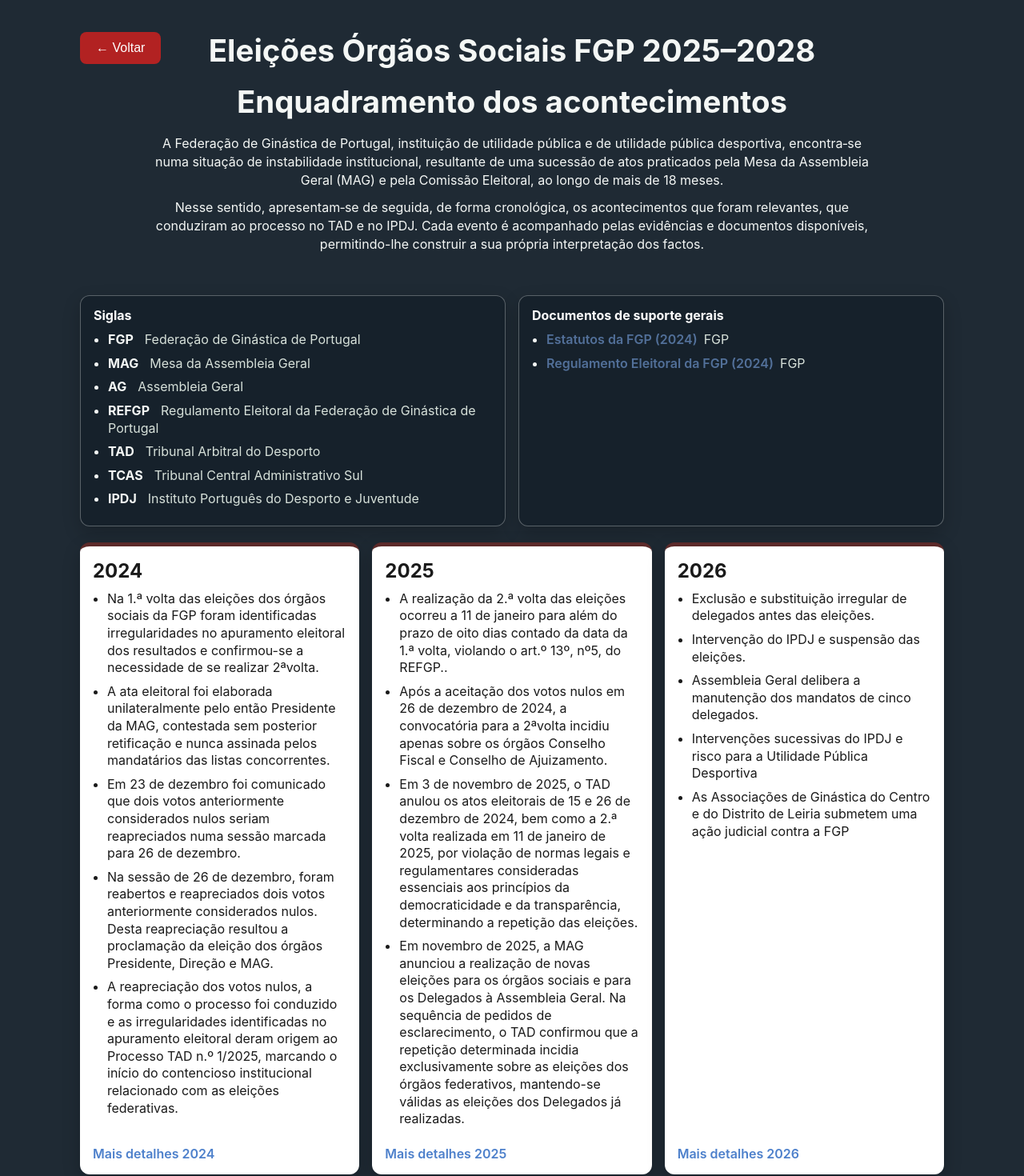
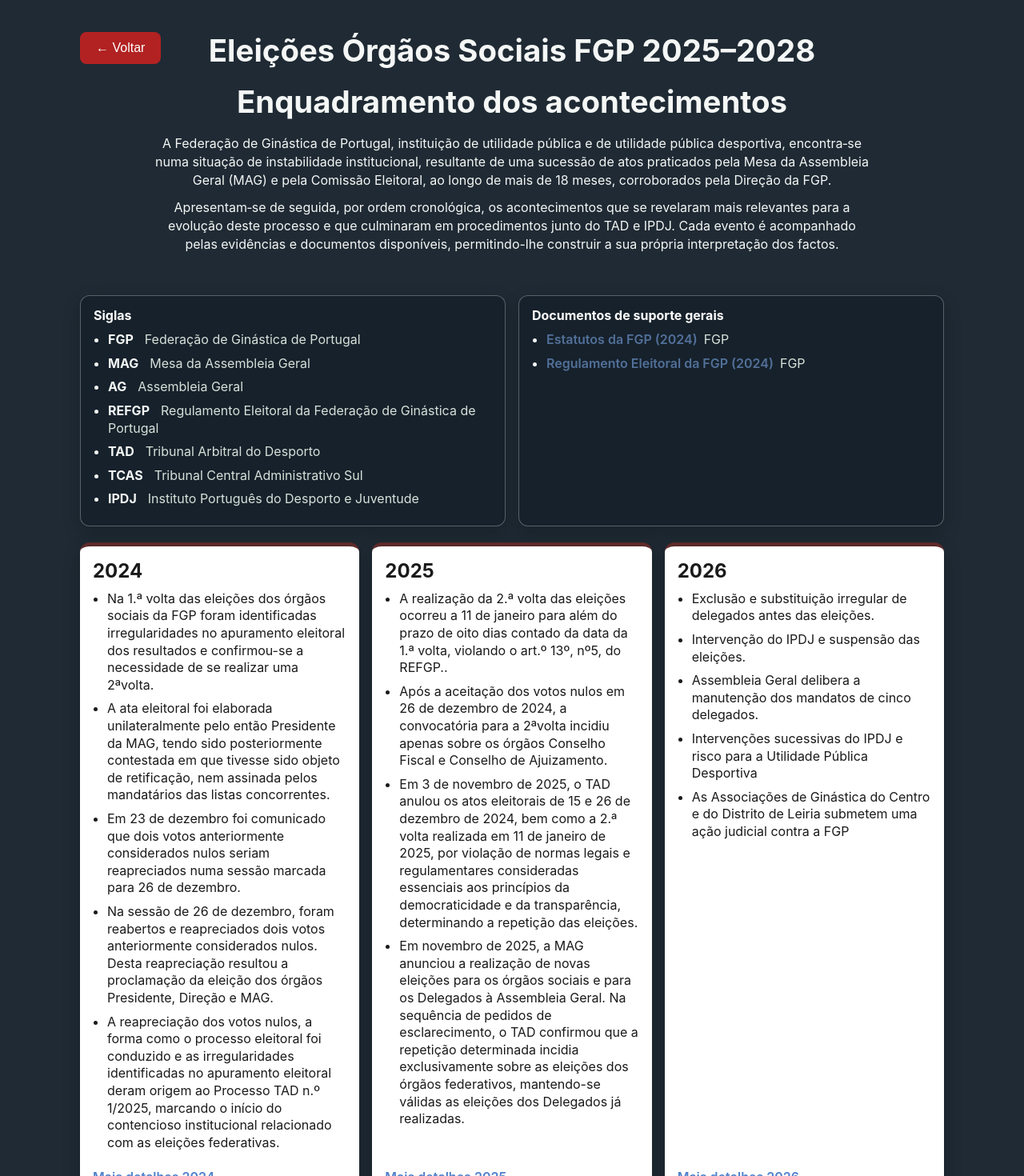
Before and after one commit to ginasticaPT/site, a React (Create React App) app: page /site/overview in a window 1280 px wide. Shown: the top 1470 px of the page at 80% size. Built offline with nearby package versions, Linux system fonts and the light colour scheme; the HTML template or start-up script is replaced by a standard one.

Commit message:
Update Overview.js

```diff
--- a/src/pages/Overview.js
+++ b/src/pages/Overview.js
@@ -36,14 +36,11 @@
         <h1>Enquadramento dos acontecimentos</h1>
         <p>
           A Federação de Ginástica de Portugal, instituição de utilidade pública e de utilidade pública desportiva, encontra‑se numa situação de instabilidade institucional,
-          resultante de uma sucessão de atos praticados pela Mesa da Assembleia Geral (MAG) e pela Comissão Eleitoral, ao longo de mais de 18 meses.
+          resultante de uma sucessão de atos praticados pela Mesa da Assembleia Geral (MAG) e pela Comissão Eleitoral, ao longo de mais de 18 meses, corroborados pela Direção da FGP.
         </p>
         <p>
-          Nesse sentido, apresentam‑se de seguida, de forma cronológica, os acontecimentos que foram relevantes, que conduziram ao processo no TAD e no IPDJ.
+          Apresentam‑se de seguida, por ordem cronológica, os acontecimentos que se revelaram mais relevantes para a evolução deste processo e que culminaram em procedimentos junto do TAD e IPDJ.
           Cada evento é acompanhado pelas evidências e documentos disponíveis, permitindo-lhe construir a sua própria interpretação dos factos.
-        </p>
-        <p>
-          {/* Abaixo encontra um resumo por ano para facilitar a leitura antes de consultar a cronologia completa. */}
         </p>
       </header>
 
@@ -78,11 +75,11 @@
         <article className="year-card">
           <h2>2024</h2>
           <ul>
-            <li>Na 1.ª volta das eleições dos órgãos sociais da FGP foram identificadas irregularidades no apuramento eleitoral dos resultados e confirmou-se a necessidade de se realizar 2ªvolta.</li>
-            <li>A ata eleitoral foi elaborada unilateralmente pelo então Presidente da MAG, contestada sem posterior retificação e nunca assinada pelos mandatários das listas concorrentes.</li>
+            <li>Na 1.ª volta das eleições dos órgãos sociais da FGP foram identificadas irregularidades no apuramento eleitoral dos resultados e confirmou-se a necessidade de se realizar uma 2ªvolta.</li>
+            <li>A ata eleitoral foi elaborada unilateralmente pelo então Presidente da MAG, tendo sido posteriormente contestada em que tivesse sido objeto de retificação, nem assinada pelos mandatários das listas concorrentes.</li>
             <li>Em 23 de dezembro foi comunicado que dois votos anteriormente considerados nulos seriam reapreciados numa sessão marcada para 26 de dezembro.</li>
             <li>Na sessão de 26 de dezembro, foram reabertos e reapreciados dois votos anteriormente considerados nulos. Desta reapreciação resultou a proclamação da eleição dos órgãos Presidente, Direção e MAG.</li>
-            <li>A reapreciação dos votos nulos, a forma como o processo foi conduzido e as irregularidades identificadas no apuramento eleitoral deram origem ao Processo TAD n.º 1/2025, marcando o início do contencioso institucional relacionado com as eleições federativas.</li>
+            <li>A reapreciação dos votos nulos, a forma como o processo eleitoral foi conduzido e as irregularidades identificadas no apuramento eleitoral deram origem ao Processo TAD n.º 1/2025, marcando o início do contencioso institucional relacionado com as eleições federativas.</li>
           </ul>
           <Link className="year-card-link" to="/timeline/2024">Mais detalhes 2024</Link>
         </article>
```
